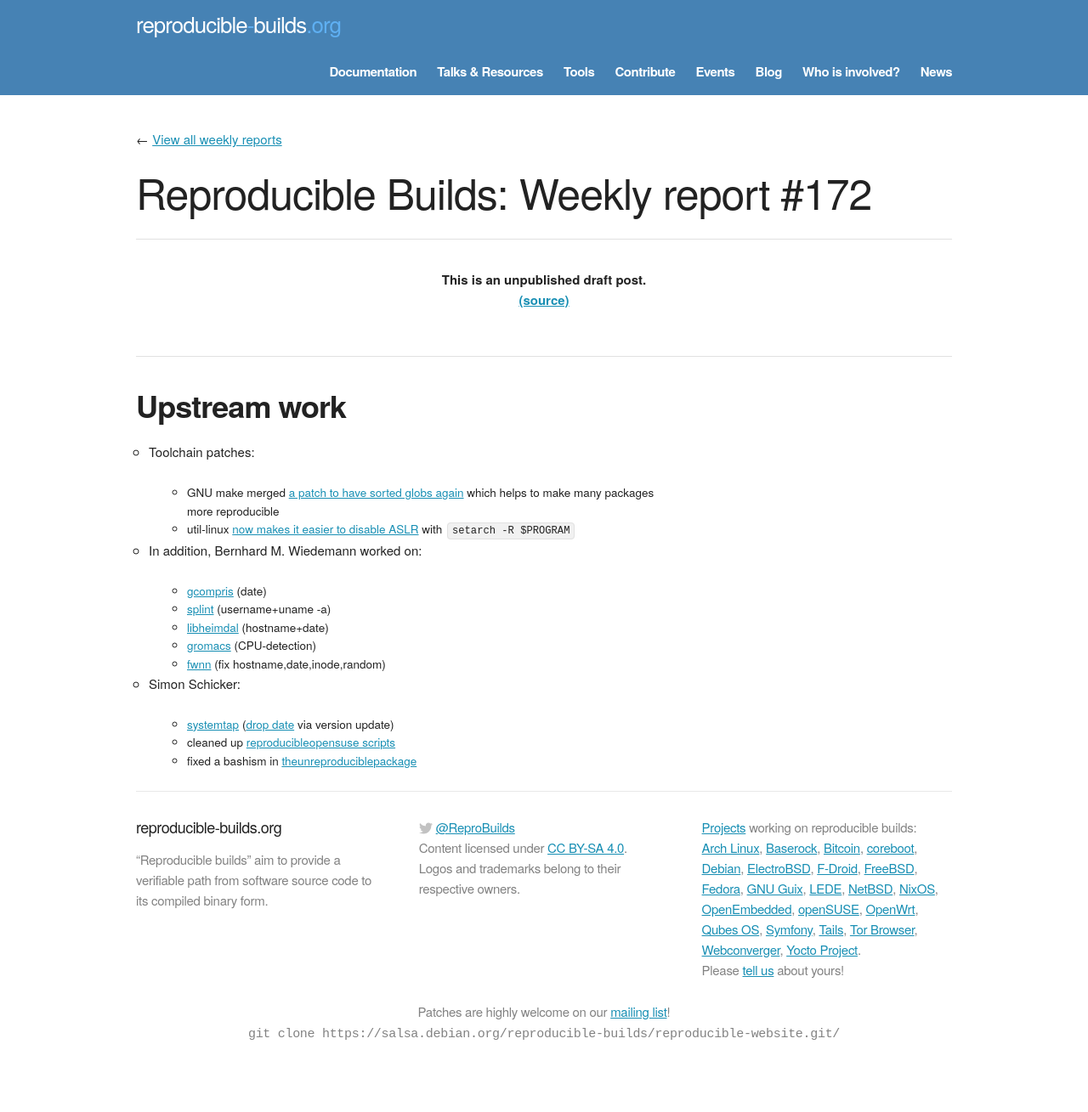
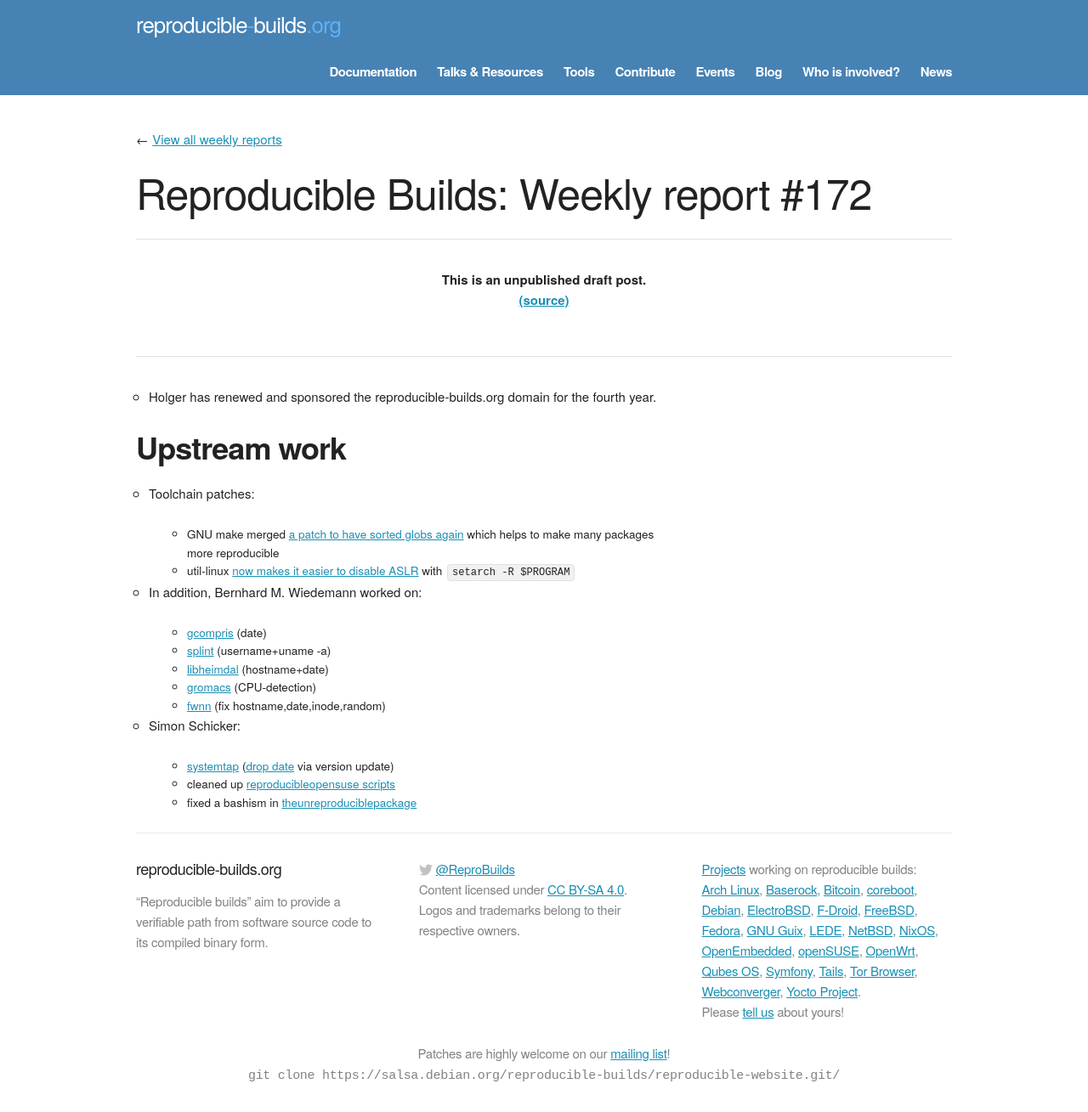
Before and after one commit to prototypefund/reproducible-website, a Jekyll site: the page built from _blog/posts/172.md, in a window 1280 px wide. Shown: the whole page at 85% size. Built offline with Jekyll 4.4.1, drawn with Linux system fonts in a browser that asks for light colours; some web fonts are replaced; before the commit the page ends 1260 px from its top, so only the background shows below that.

Commit message:
172: r-b.o renewed
Signed-off-by: Holger Levsen <holger@layer-acht.org>

```diff
--- a/_blog/posts/172.md
+++ b/_blog/posts/172.md
@@ -2,6 +2,8 @@
 layout: blog
 week: 172
 ---
+
+ * Holger has renewed and sponsored the reproducible-builds.org domain for the fourth year.
 
 Upstream work
 -------------
```
